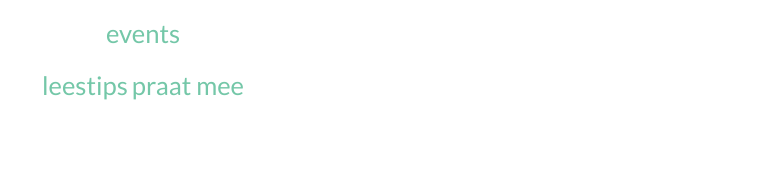
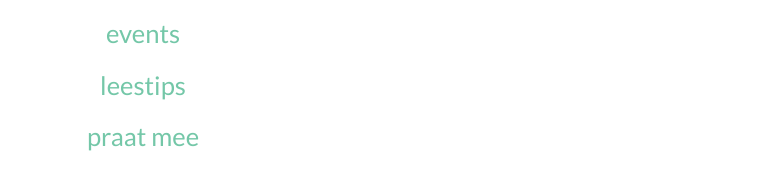
Before and after one commit to codefornl/menu, a plain HTML site: page index.html in a window 1280 px wide. Shown: the part 392-580 px from the top of the page, without its empty margins (497-1280 px from the left). Drawn offline with Linux system fonts and the light colour scheme.

Commit message:
Update index.html

```diff
--- a/index.html
+++ b/index.html
@@ -55,7 +55,7 @@
   <a class="code-for-nl--menu-link" href="https://www.codefor.nl">code for nl</a><br>
   <a class="code-for-nl--menu-link" href="https://clarity.codefor.nl">clarity show cases</a><br>
   <a class="code-for-nl--menu-link" href="http://events.codefor.nl">events</a><br>
-  <a class="code-for-nl--menu-link" href="http://leestips.codefor.nl">leestips</a>
+  <a class="code-for-nl--menu-link" href="http://leestips.codefor.nl">leestips</a><br>
   <a class="code-for-nl--menu-link" href="https://praatmee.codefor.nl">praat mee</a>
 </body>
 </html>
```
